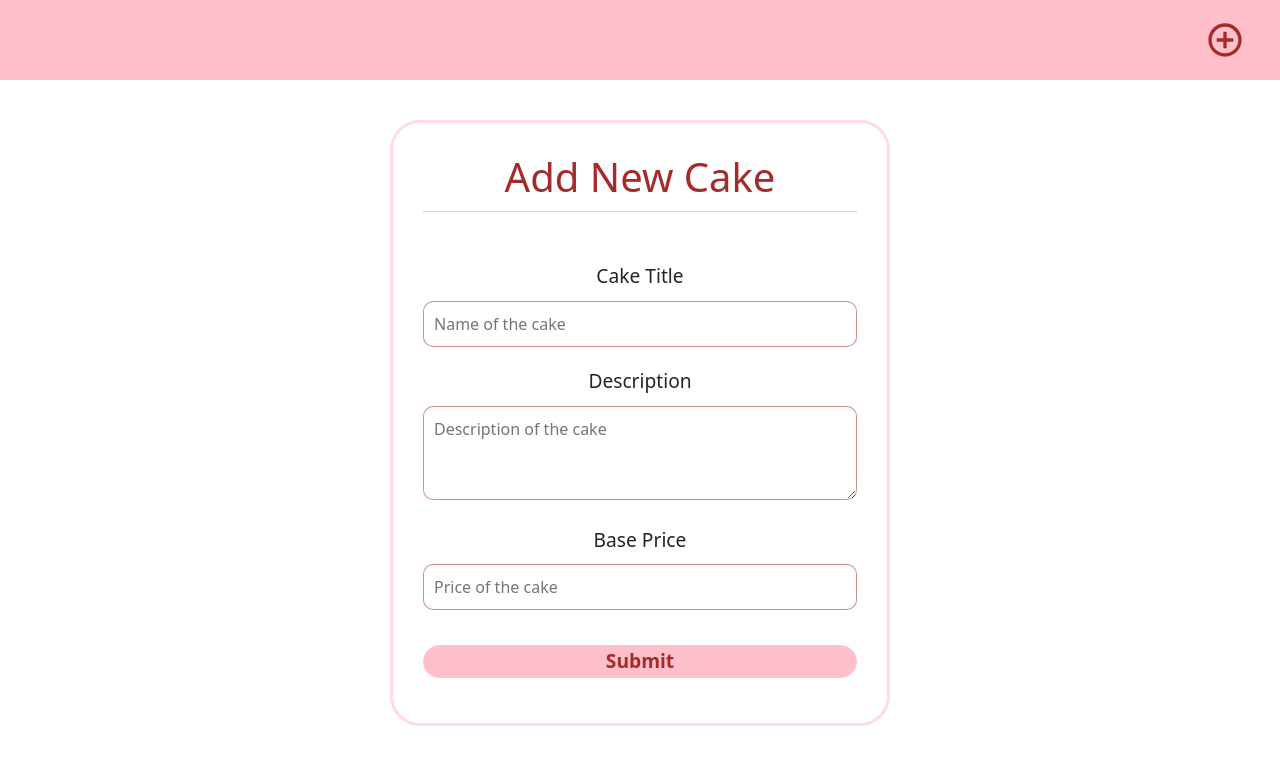
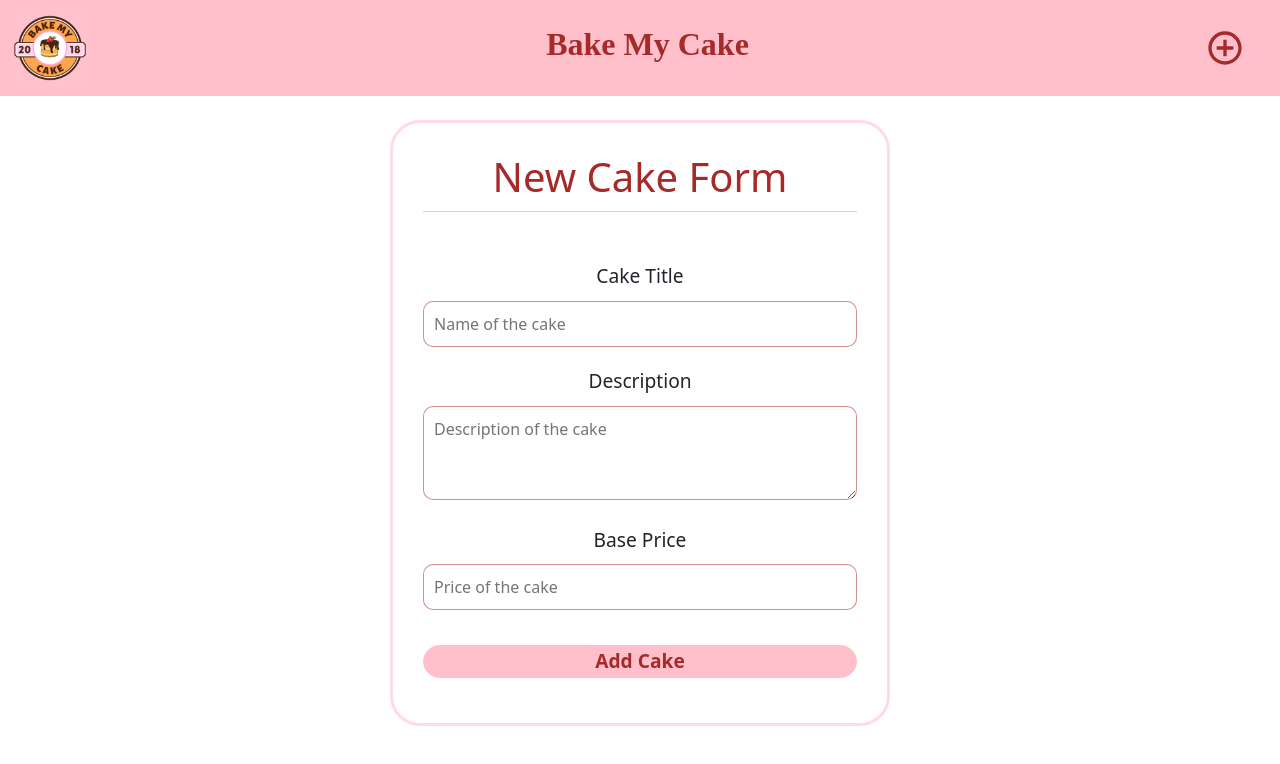
Before and after one commit to ShubhamPoriya/cake-ordering-system, a React (Create React App) app in the folder client/: page /add-cake in a window 1280 px wide. Shown: the top 764 px of the page. Built offline with nearby package versions, Linux system fonts and the light colour scheme.

Commit message:
made small changes to UI

```diff
--- a/client/src/components/Cakes/NewCakeForm.js
+++ b/client/src/components/Cakes/NewCakeForm.js
@@ -51,7 +51,7 @@ const NewCakeForm = () => {
         encType="multipart/form-data"
         className={classes.cakeForm}
       >
-        <h1>Add New Cake</h1>
+        <h1>New Cake Form</h1>
         <div className={classes.input}>
           <label htmlFor="cake-name">Cake Title</label>
           <input
@@ -93,7 +93,7 @@ const NewCakeForm = () => {
             id="submit-cake-details"
             name="submit-details"
           >
-            Submit
+            Add Cake
           </button>
         </div>
       </form>
--- a/client/src/components/Layout/Header.js
+++ b/client/src/components/Layout/Header.js
@@ -6,6 +6,14 @@ const Header = () => {
   return (
     <div className={classes.header}>
       <ul>
+        <li>
+          <Link to="/">
+            <img src="bake-my-cake.png" alt="bake-my-cake logo" />
+          </Link>
+        </li>
+        <li>
+          <h2>Bake My Cake</h2>
+        </li>
         <li>
           <Link to="/add-cake">
             <MdAddCircleOutline size="2.5rem" color="brown" />
--- a/client/src/components/Layout/Header.module.css
+++ b/client/src/components/Layout/Header.module.css
@@ -1,5 +1,5 @@
 .header {
-  height: 10vh;
+  height: 12vh;
   width: 100%;
   background-color: pink;
   margin: auto;
@@ -11,7 +11,7 @@
   height: inherit;
   display: flex;
   flex-direction: row;
-  justify-content: right;
+  justify-content: space-between;
   align-items: center;
   list-style: none;
   margin: 0;
@@ -26,3 +26,15 @@
 .header a {
   text-decoration: none;
 }
+
+.header img {
+  height: 10vh;
+  margin-left: 10px;
+}
+
+.header h2 {
+  font-family: "Merriweather", serif;
+  font-weight: 700;
+  font-stretch: ultra-expanded;
+  color: brown;
+}
```
Also changed, not shown: client/src/components/Layout/SideNav.js (+14 -1 lines), client/src/components/Layout/SideNav.module.css (+2 -15 lines), client/public/bake-my-cake.png (added).
